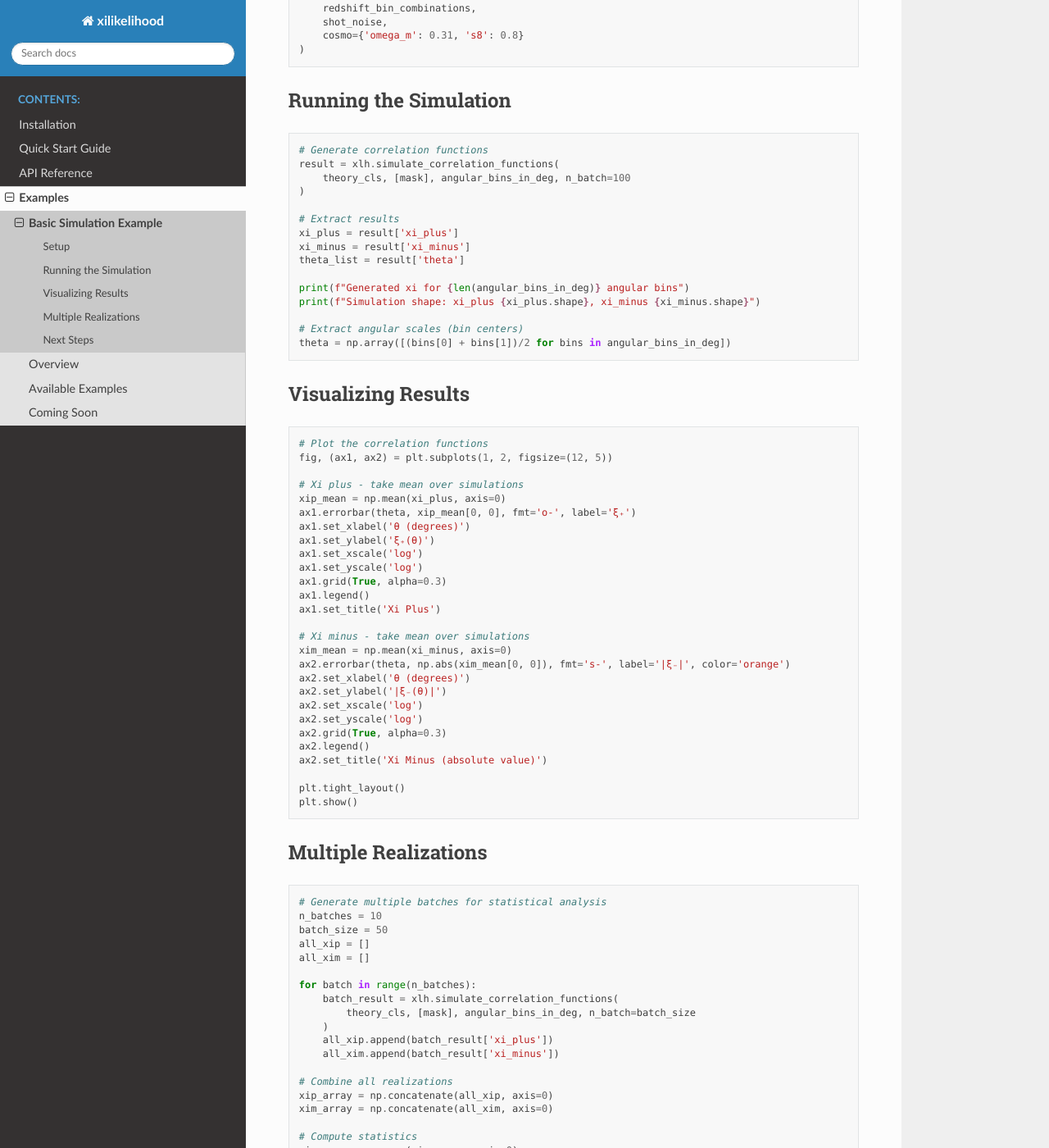
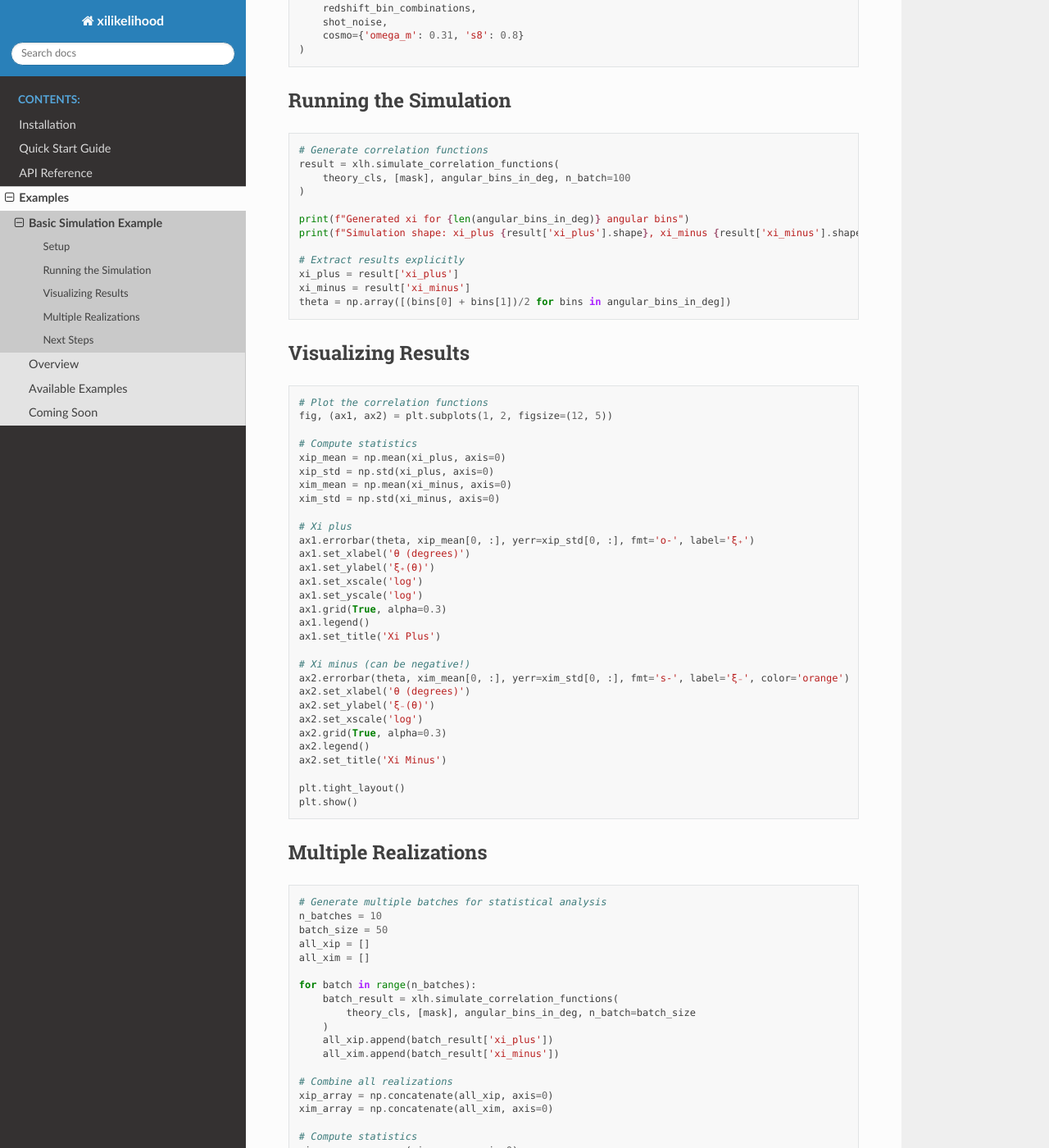
Before and after one commit to voehl12/xilikelihood, a Sphinx documentation site: the page built from docs/examples/basic_simulation.md, in a window 1280 px wide and 1400 px high, scrolled down 635 px. Shown: the whole window at 82% size. Built offline with Sphinx 7.4.7 and the Read the Docs theme 3.1.0, drawn with Linux system fonts in a browser that asks for light colours.

Commit message:
update readme and examples with the simulation example

````diff
--- a/docs/examples/basic_simulation.md
+++ b/docs/examples/basic_simulation.md
@@ -39,15 +39,12 @@ result = xlh.simulate_correlation_functions(
     theory_cls, [mask], angular_bins_in_deg, n_batch=100
 )
 
-# Extract results
+print(f"Generated xi for {len(angular_bins_in_deg)} angular bins")
+print(f"Simulation shape: xi_plus {result['xi_plus'].shape}, xi_minus {result['xi_minus'].shape}")
+
+# Extract results explicitly
 xi_plus = result['xi_plus']
 xi_minus = result['xi_minus']
-theta_list = result['theta']
-
-print(f"Generated xi for {len(angular_bins_in_deg)} angular bins")
-print(f"Simulation shape: xi_plus {xi_plus.shape}, xi_minus {xi_minus.shape}")
-
-# Extract angular scales (bin centers)
 theta = np.array([(bins[0] + bins[1])/2 for bins in angular_bins_in_deg])
 ```
 
@@ -57,9 +54,14 @@ theta = np.array([(bins[0] + bins[1])/2 for bins in angular_bins_in_deg])
 # Plot the correlation functions
 fig, (ax1, ax2) = plt.subplots(1, 2, figsize=(12, 5))
 
-# Xi plus - take mean over simulations
+# Compute statistics
 xip_mean = np.mean(xi_plus, axis=0)
-ax1.errorbar(theta, xip_mean[0, 0], fmt='o-', label='ξ₊')
+xip_std = np.std(xi_plus, axis=0)
+xim_mean = np.mean(xi_minus, axis=0)
+xim_std = np.std(xi_minus, axis=0)
+
+# Xi plus
+ax1.errorbar(theta, xip_mean[0, :], yerr=xip_std[0, :], fmt='o-', label='ξ₊')
 ax1.set_xlabel('θ (degrees)')
 ax1.set_ylabel('ξ₊(θ)')
 ax1.set_xscale('log')
@@ -68,16 +70,14 @@ ax1.grid(True, alpha=0.3)
 ax1.legend()
 ax1.set_title('Xi Plus')
 
-# Xi minus - take mean over simulations
-xim_mean = np.mean(xi_minus, axis=0)
-ax2.errorbar(theta, np.abs(xim_mean[0, 0]), fmt='s-', label='|ξ₋|', color='orange')
+# Xi minus (can be negative!)
+ax2.errorbar(theta, xim_mean[0, :], yerr=xim_std[0, :], fmt='s-', label='ξ₋', color='orange')
 ax2.set_xlabel('θ (degrees)')
-ax2.set_ylabel('|ξ₋(θ)|')
+ax2.set_ylabel('ξ₋(θ)')
 ax2.set_xscale('log')
-ax2.set_yscale('log')
 ax2.grid(True, alpha=0.3)
 ax2.legend()
-ax2.set_title('Xi Minus (absolute value)')
+ax2.set_title('Xi Minus')
 
 plt.tight_layout()
 plt.show()
````
Also changed, not shown: README.md (+2 -1 lines).
